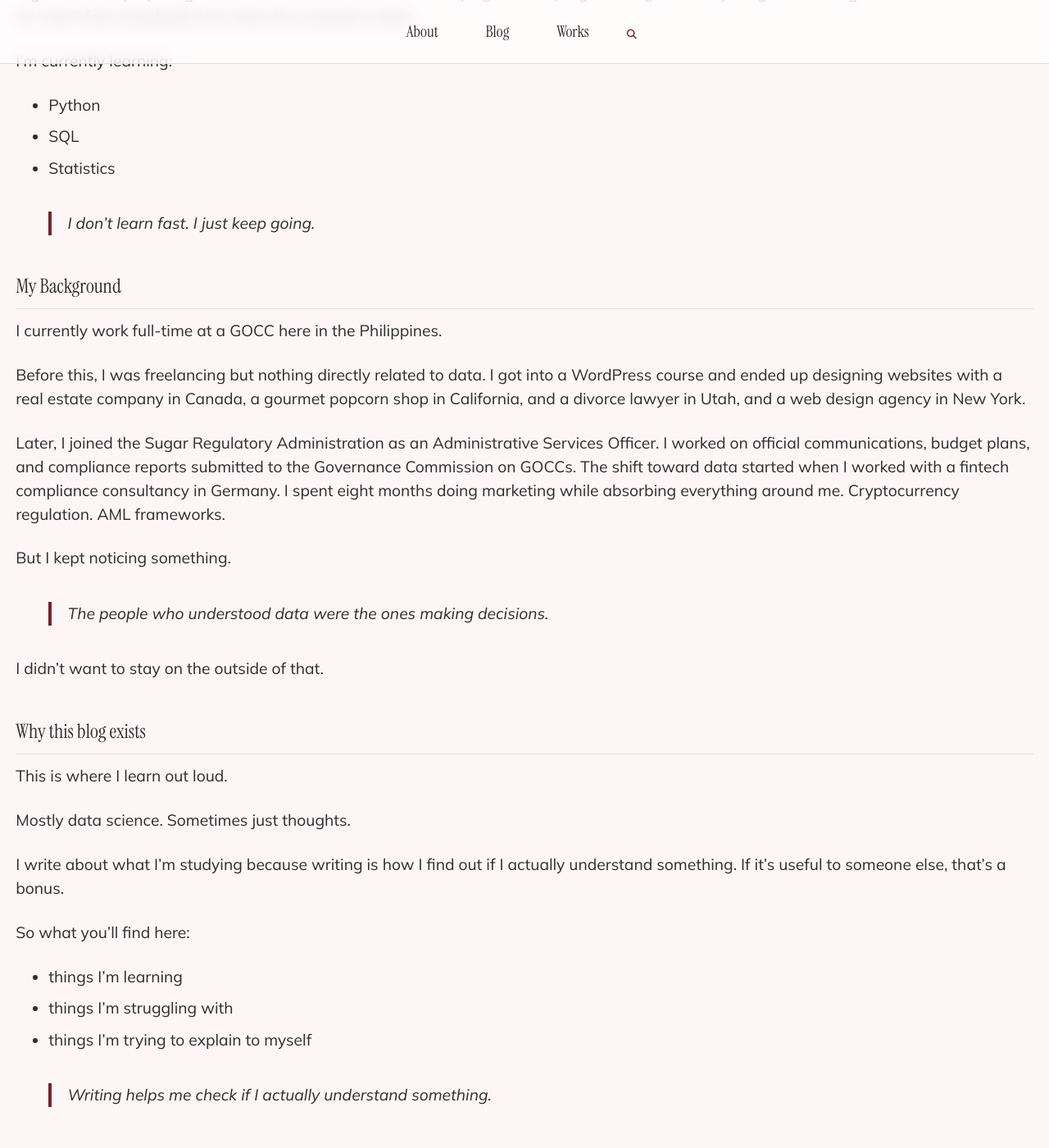
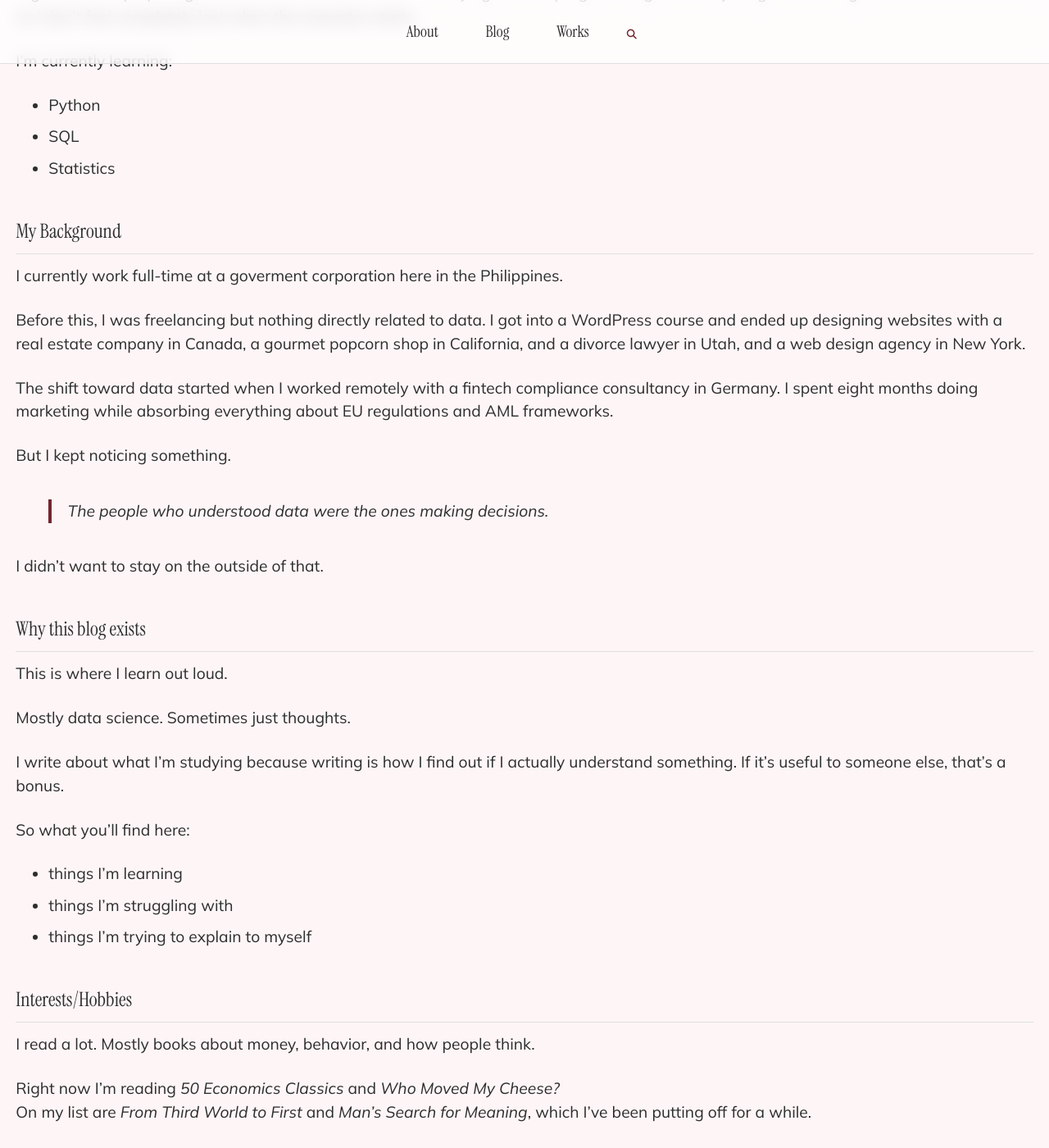
Before and after one commit to romaisablbgn/romaisablbgn.github.io, a Jekyll site: the page built from _pages/about.md, in a window 1280 px wide and 1400 px high, scrolled down 876 px. Shown: the whole window at 82% size. Built offline with Jekyll 4.4.1, drawn with Linux system fonts in a browser that asks for light colours; cached includes are drawn as plain includes; some web fonts are replaced.

Commit message:
Update about.md

```diff
--- a/_pages/about.md
+++ b/_pages/about.md
@@ -21,16 +21,14 @@ I’m currently learning:
 - SQL
 - Statistics
 
-> I don’t learn fast. I just keep going.
-
 
 ## My Background
 
-I currently work full-time at a GOCC here in the Philippines.
+I currently work full-time at a goverment corporation here in the Philippines.
 
 Before this, I was freelancing but nothing directly related to data. I got into a WordPress course and ended up designing websites with a real estate company in Canada, a gourmet popcorn shop in California, and a divorce lawyer in Utah, and a web design agency in New York.
 
-Later, I joined the Sugar Regulatory Administration as an Administrative Services Officer. I worked on official communications, budget plans, and compliance reports submitted to the Governance Commission on GOCCs. The shift toward data started when I worked with a fintech compliance consultancy in Germany. I spent eight months doing marketing while absorbing everything around me. Cryptocurrency regulation. AML frameworks.
+The shift toward data started when I worked remotely with a fintech compliance consultancy in Germany. I spent eight months doing marketing while absorbing everything about EU regulations and AML frameworks.
 
 But I kept noticing something.
 
@@ -52,8 +50,6 @@ So what you’ll find here:
 - things I’m struggling with
 - things I’m trying to explain to myself
 
-> Writing helps me check if I actually understand something.
-
 
 ## Interests/Hobbies
 
```
Also changed, not shown: other parts of _pages/about.md (+1 -1 lines).
